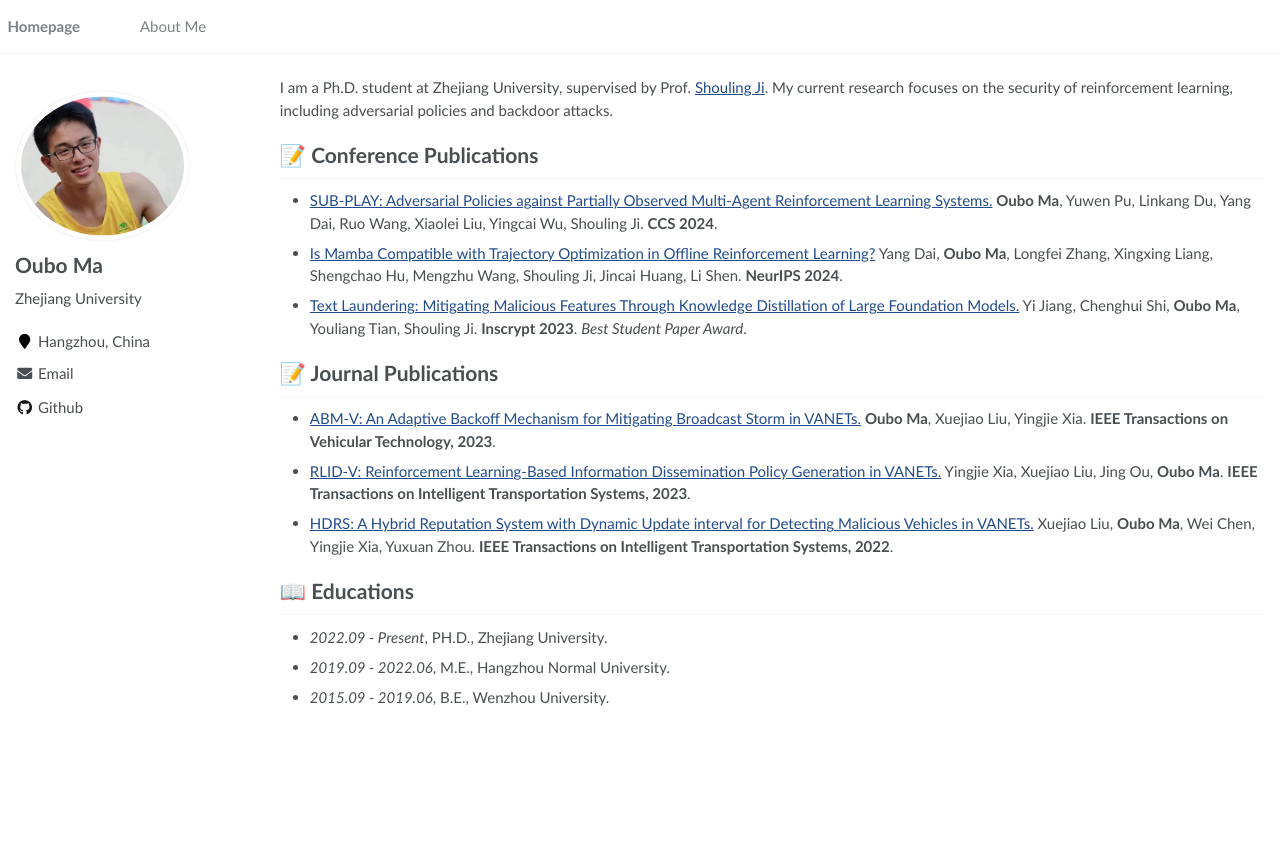
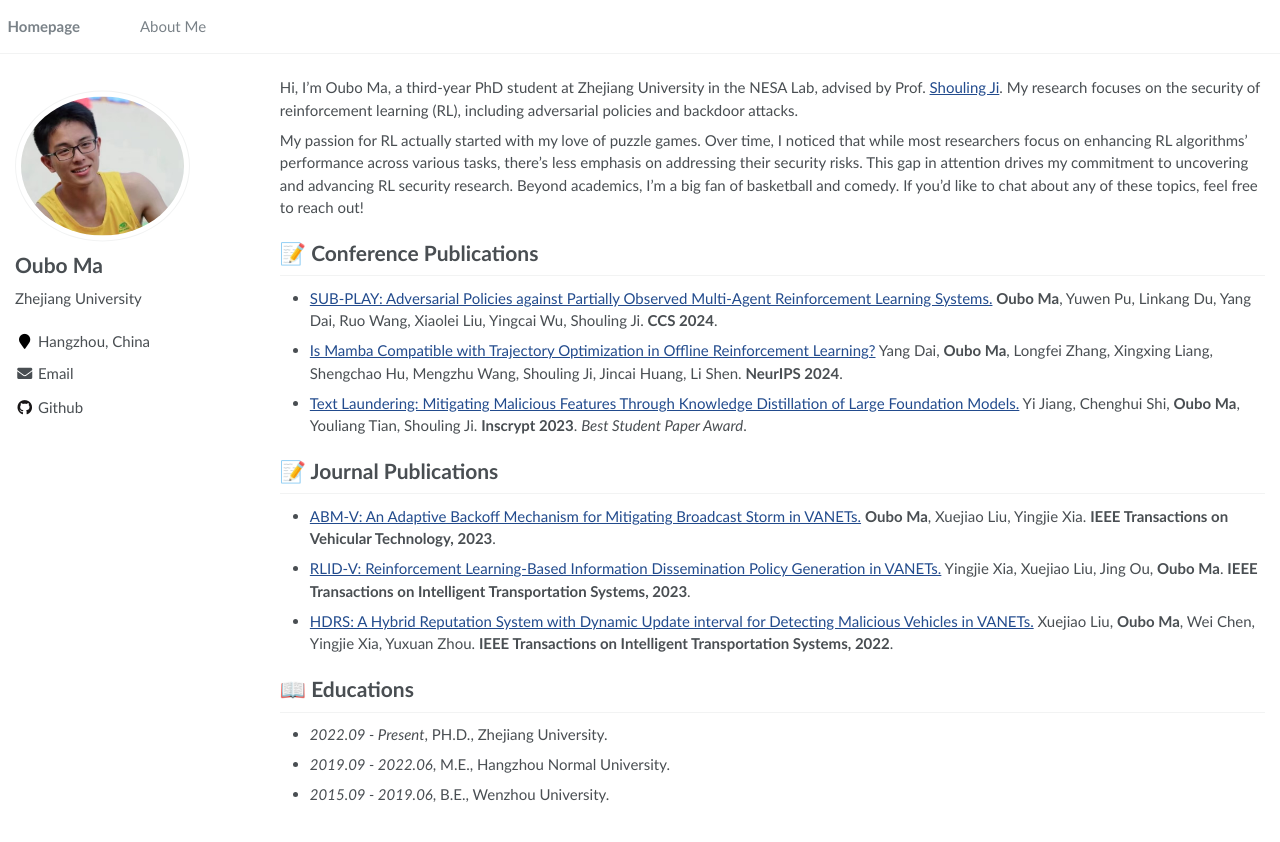
Before and after one commit to maoubo/maoubo.github.io, a Jekyll site: the page built from _pages/about.md, in a window 1280 px wide. Shown: the top 842 px of the page. Built offline with Jekyll 4.4.1, drawn with Linux system fonts in a browser that asks for light colours.

Commit message:
Update about.md

```diff
--- a/_pages/about.md
+++ b/_pages/about.md
@@ -17,7 +17,9 @@ redirect_from:
 
 <span class='anchor' id='about-me'></span>
 
-I am a Ph.D. student at Zhejiang University, supervised by Prof. [Shouling Ji](https://scholar.google.com.hk/citations?user=5HoF_9oAAAAJ&hl=zh-CN&oi=ao). My current research focuses on the security of reinforcement learning, including adversarial policies and backdoor attacks.
+Hi, I’m Oubo Ma, a third-year PhD student at Zhejiang University in the NESA Lab, advised by Prof. [Shouling Ji](https://scholar.google.com.hk/citations?user=5HoF_9oAAAAJ&hl=zh-CN&oi=ao). My research focuses on the security of reinforcement learning (RL), including adversarial policies and backdoor attacks.
+
+My passion for RL actually started with my love of puzzle games. Over time, I noticed that while most researchers focus on enhancing RL algorithms’ performance across various tasks, there’s less emphasis on addressing their security risks. This gap in attention drives my commitment to uncovering and advancing RL security research. Beyond academics, I’m a big fan of basketball and comedy. If you’d like to chat about any of these topics, feel free to reach out!
 
 # 📝 Conference Publications
 - [SUB-PLAY: Adversarial Policies against Partially Observed Multi-Agent Reinforcement Learning Systems.](https://arxiv.org/pdf/2402.03741) **Oubo Ma**, Yuwen Pu, Linkang Du, Yang Dai, Ruo Wang, Xiaolei Liu, Yingcai Wu, Shouling Ji. **CCS 2024**.
```
